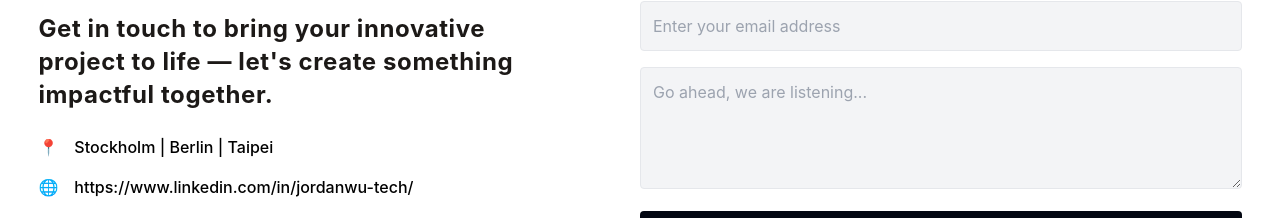
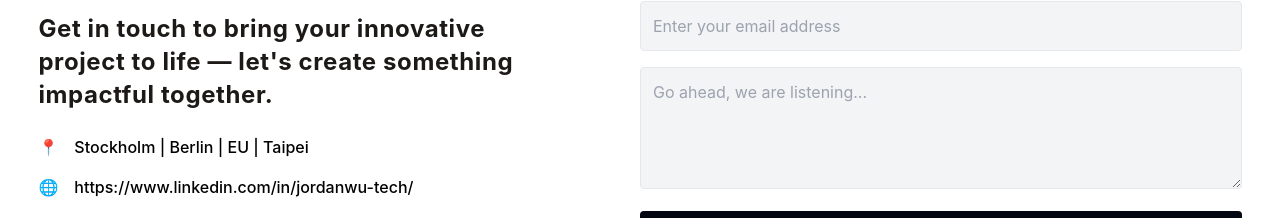
Before and after one commit to WuChihWei/my-portfolio, a Next.js app: page /contact in a window 1280 px wide. Shown: the part 323-541 px from the top of the page. Built offline with nearby package versions, Linux system fonts and the light colour scheme.

Commit message:
upgrade portfolio web video

```diff
--- a/app/contact/page.js
+++ b/app/contact/page.js
@@ -52,7 +52,7 @@ export default function ContactPage() {
         <div className="space-y-2 md:space-y-4">
           <p className="flex items-center">
             <span className="mr-4">📍</span>
-            <span className="text-base md:text-base font-medium">Stockholm | Berlin | Taipei</span>
+            <span className="text-base md:text-base font-medium">Stockholm | Berlin | EU | Taipei</span>
           </p>
           <p className="flex items-center">
             <span className="mr-4">🌐</span>
```
